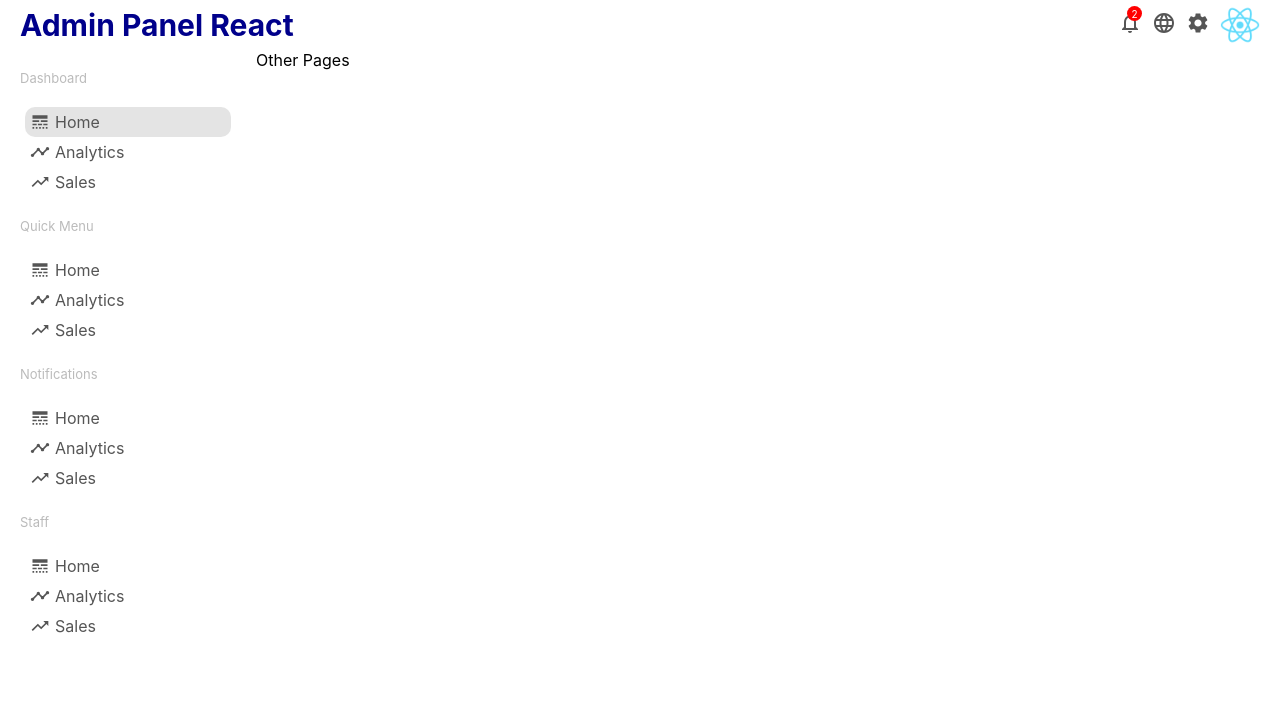
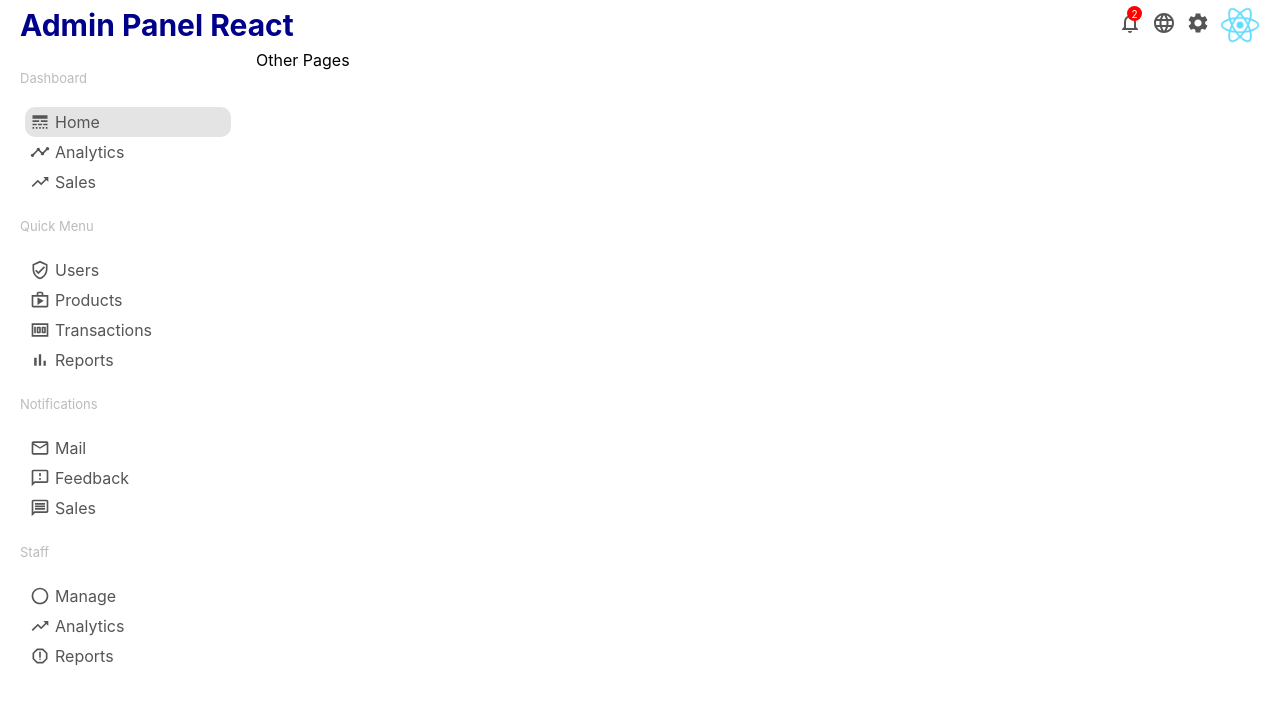
Before and after one commit to nikolafreey/react-admin-panel, a React (Create React App) app: page / in a window 1280 px wide. Shown: the top 704 px of the page. Built offline with nearby package versions, Linux system fonts and the light colour scheme.

Commit message:
Initial commit and header and sidebar setup

```diff
--- a/src/components/sidebar/Sidebar.jsx
+++ b/src/components/sidebar/Sidebar.jsx
@@ -1,4 +1,19 @@
-import { LineStyle, Timeline, TrendingUp } from "@material-ui/icons";
+import { ModalManager } from "@material-ui/core";
+import {
+  BarChartOutlined,
+  Brightness1Outlined,
+  FeedbackOutlined,
+  LineStyle,
+  MailOutlined,
+  MessageOutlined,
+  Money,
+  ReportOutlined,
+  ShopOutlined,
+  Timeline,
+  TrendingUp,
+  TrendingUpOutlined,
+  VerifiedUserOutlined,
+} from "@material-ui/icons";
 import React from "react";
 
 import "./sidebar.css";
@@ -28,16 +43,20 @@ function Sidebar() {
           <div className="sidebarTitle">Quick Menu</div>
           <ul className="sidebarList">
             <li className="sidebarListItem">
-              <LineStyle className="sidebarIcon" />
-              Home
+              <VerifiedUserOutlined className="sidebarIcon" />
+              Users
             </li>
             <li className="sidebarListItem">
-              <Timeline className="sidebarIcon" />
-              Analytics
+              <ShopOutlined className="sidebarIcon" />
+              Products
             </li>
             <li className="sidebarListItem">
-              <TrendingUp className="sidebarIcon" />
-              Sales
+              <Money className="sidebarIcon" />
+              Transactions
+            </li>
+            <li className="sidebarListItem">
+              <BarChartOutlined className="sidebarIcon" />
+              Reports
             </li>
           </ul>
         </div>
@@ -45,15 +64,15 @@ function Sidebar() {
           <div className="sidebarTitle">Notifications</div>
           <ul className="sidebarList">
             <li className="sidebarListItem">
-              <LineStyle className="sidebarIcon" />
-              Home
+              <MailOutlined className="sidebarIcon" />
+              Mail
             </li>
             <li className="sidebarListItem">
-              <Timeline className="sidebarIcon" />
-              Analytics
+              <FeedbackOutlined className="sidebarIcon" />
+              Feedback
             </li>
             <li className="sidebarListItem">
-              <TrendingUp className="sidebarIcon" />
+              <MessageOutlined className="sidebarIcon" />
               Sales
             </li>
           </ul>
@@ -62,16 +81,16 @@ function Sidebar() {
           <div className="sidebarTitle">Staff</div>
           <ul className="sidebarList">
             <li className="sidebarListItem">
-              <LineStyle className="sidebarIcon" />
-              Home
+              <Brightness1Outlined className="sidebarIcon" />
+              Manage
             </li>
             <li className="sidebarListItem">
-              <Timeline className="sidebarIcon" />
+              <TrendingUpOutlined className="sidebarIcon" />
               Analytics
             </li>
             <li className="sidebarListItem">
-              <TrendingUp className="sidebarIcon" />
-              Sales
+              <ReportOutlined className="sidebarIcon" />
+              Reports
             </li>
           </ul>
         </div>
```
Also changed, not shown: src/pages/Home.jsx (added).
